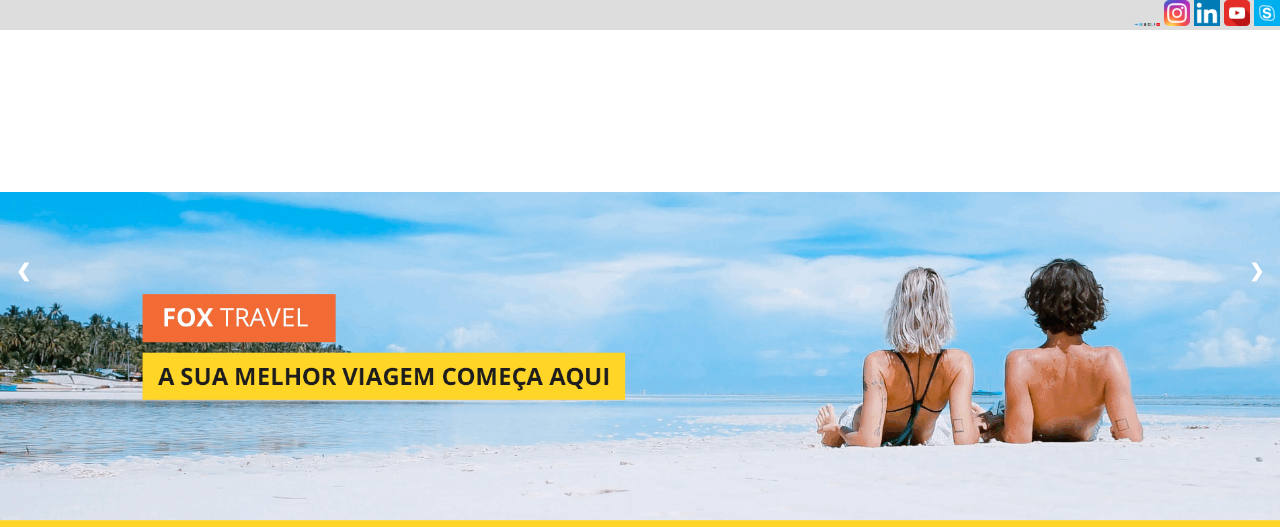
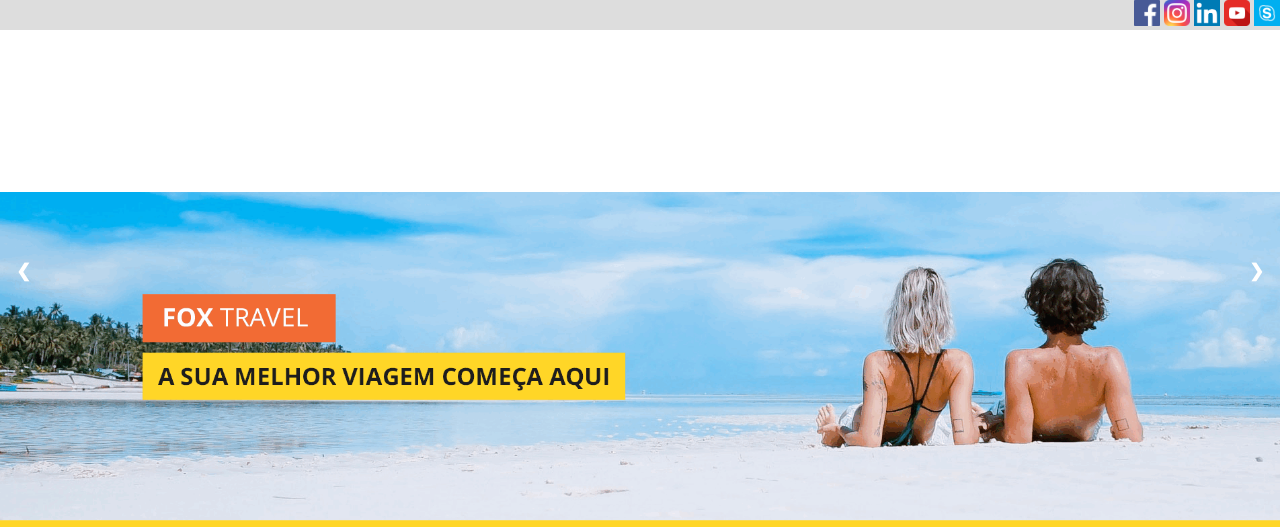
Before and after one commit to devlucasbernardes/ProjetoIntegrador, a Flask app: page / in a window 1280 px wide. Shown: the part 124-651 px from the top of the page. Run offline with Flask 3, Linux system fonts and the light colour scheme.

Commit message:
Atualização

```diff
--- a/templates/index.html
+++ b/templates/index.html
@@ -23,15 +23,15 @@
         </div>
         <div class="icons">
           <a href="#Facebook">
-          <img src="{{ url_for ('static', filename= 'img/cartoes_bandeiras.png') }}" style="width:2%"></a>
+          <img src="./static/img/facebook_icon.png" style="width:2%"></a>
             <a href="#Instagram">
-              <img src="{{ url_for ('static', filename= 'img/instagram_icon.png') }}" style="width:2%"></a>
+              <img src="./static/img/instagram_icon.png" style="width:2%"></a>
             <a href="#Linkedin">
-              <img src="{{ url_for ('static', filename= 'img/linkedin_icon.png') }}" style="width:2%"></a>
+              <img src="./static/img/linkedin_icon.png" style="width:2%"></a>
             <a href="#Youtube">
-              <img src="{{ url_for ('static', filename= 'img/youtube_icon.png') }}" style="width:2%"></a>
+              <img src="./static/img/youtube_icon.png" style="width:2%"></a>
             <a href="#Skype">
-              <img src="{{ url_for ('static', filename= 'img/skype_icon.png') }}" style="width:2%"></a>
+              <img src="./static/img/skype_icon.png" style="width:2%"></a>
           </div>
 
   <!-- Slideshow container -->
```
Also changed, not shown: templates/cadastro.html (+2 -5 lines).
